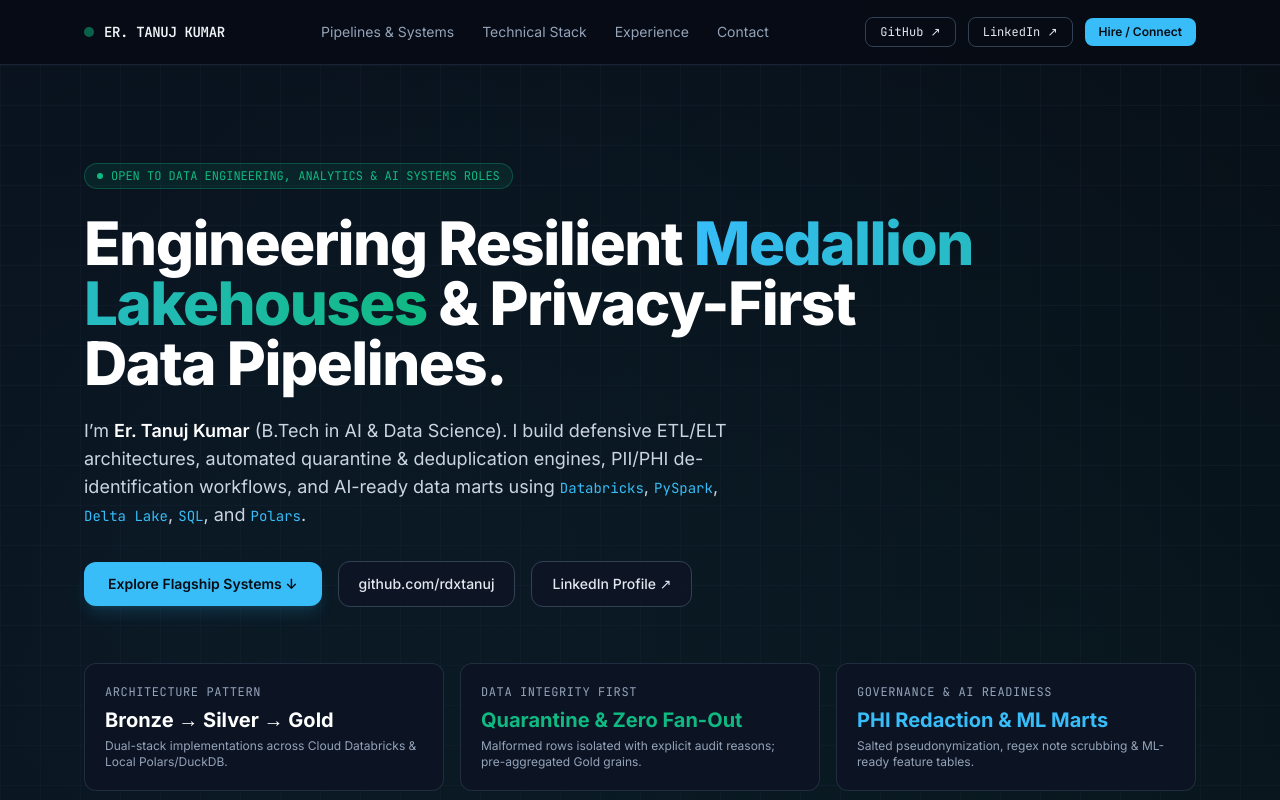
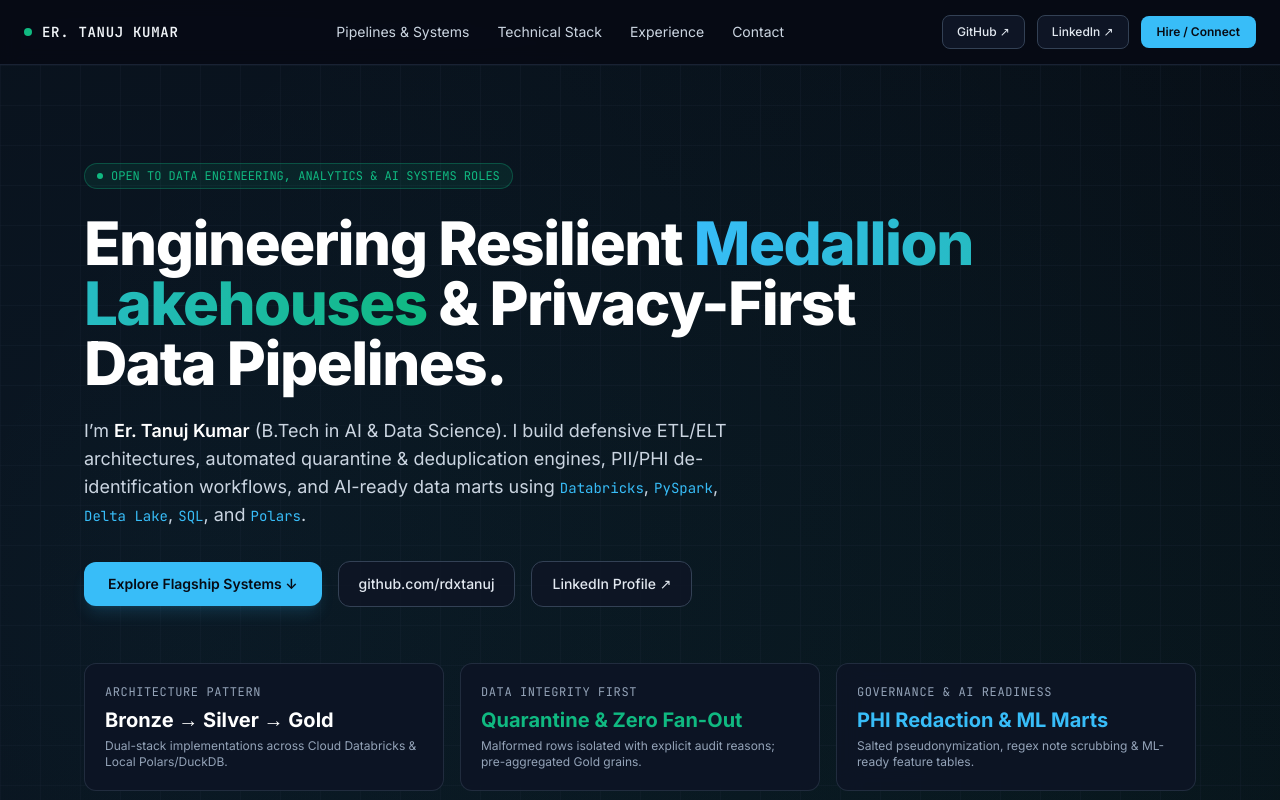
Before and after one commit to rdxtanuj/rdxtanuj.github.io, a plain HTML site: page index.html in a window 1280 px wide. Shown: the top 800 px of the page. Drawn offline with nearby package versions, Linux system fonts and the light colour scheme.

Commit message:
Refactor header layout and navigation structure

```diff
--- a/index.html
+++ b/index.html
@@ -73,33 +73,34 @@
 <body class="antialiased selection:bg-cyanglow selection:text-obsidian">
 
   <!-- Top Navigation -->
-  <header class="sticky top-0 z-50 border-b border-slate-800/80 bg-obsidian/85 backdrop-blur-md">
-    <div class="max-w-6xl mx-auto px-5 h-16 flex items-center justify-between">
-      <a href="#" class="flex items-center gap-2.5 group">
-        <span class="w-2.5 h-2.5 rounded-full bg-emeraldglow animate-pulse"></span>
-        <span class="font-mono text-sm font-semibold tracking-tight text-slate-100 group-hover:text-cyanglow transition">
+  <header class="sticky top-0 z-50 border-b border-slate-800/80 bg-obsidian/90 backdrop-blur">
+  <div class="max-w-7xl mx-auto px-6 h-16 flex items-center justify-between gap-6">
+    <!-- Brand: Single Line -->
+    <a href="#" class="flex items-center gap-2.5 font-mono text-sm font-bold tracking-wider text-slate-100 whitespace-nowrap shrink-0">
+      <span class="w-2 h-2 rounded-full bg-emeraldglow"></span>
       ER. TANUJ KUMAR
-        </span>
     </a>
 
-      <nav class="hidden md:flex items-center gap-7 text-sm text-slate-400">
-        <a href="#pipelines" class="hover:text-slate-100 transition">Pipelines & Systems</a>
-        <a href="#stack" class="hover:text-slate-100 transition">Technical Stack</a>
-        <a href="#experience" class="hover:text-slate-100 transition">Experience</a>
-        <a href="#contact" class="hover:text-slate-100 transition">Contact</a>
+    <!-- Center Navigation Links: Single Line & Evenly Spaced -->
+    <nav class="hidden lg:flex items-center gap-7 text-sm text-slate-300 whitespace-nowrap">
+      <a href="#systems" class="hover:text-cyanglow transition">Pipelines &amp; Systems</a>
+      <a href="#stack" class="hover:text-cyanglow transition">Technical Stack</a>
+      <a href="#experience" class="hover:text-cyanglow transition">Experience</a>
+      <a href="#contact" class="hover:text-cyanglow transition">Contact</a>
     </nav>
 
-      <div class="flex items-center gap-3">
+    <!-- Right Action Buttons: Separated from Contact & Single Line -->
+    <div class="flex items-center gap-3 whitespace-nowrap shrink-0">
       <a href="https://github.com/rdxtanuj" target="_blank" rel="noopener"
-           class="px-3.5 py-1.5 rounded-lg border border-slate-700 text-xs font-mono text-slate-200 hover:border-cyanglow hover:text-cyanglow transition">
+         class="px-3.5 py-2 rounded-lg border border-slate-700 bg-slatecard text-slate-200 text-xs font-medium hover:border-cyanglow hover:text-cyanglow transition">
         GitHub ↗
       </a>
       <a href="https://www.linkedin.com/in/tanuj-kumar-90876127a/" target="_blank" rel="noopener"
-           class="hidden sm:inline-flex px-3.5 py-1.5 rounded-lg border border-slate-700 text-xs font-mono text-slate-200 hover:border-cyanglow hover:text-cyanglow transition">
+         class="px-3.5 py-2 rounded-lg border border-slate-700 bg-slatecard text-slate-200 text-xs font-medium hover:border-cyanglow hover:text-cyanglow transition">
         LinkedIn ↗
       </a>
       <a href="#contact"
-           class="px-3.5 py-1.5 rounded-lg bg-cyanglow text-obsidian text-xs font-semibold hover:bg-sky-300 transition">
+         class="px-4 py-2 rounded-lg bg-cyanglow text-obsidian text-xs font-semibold hover:bg-sky-300 transition">
         Hire / Connect
       </a>
     </div>
```
Lines whose indentation alone changed are shown as unchanged.
